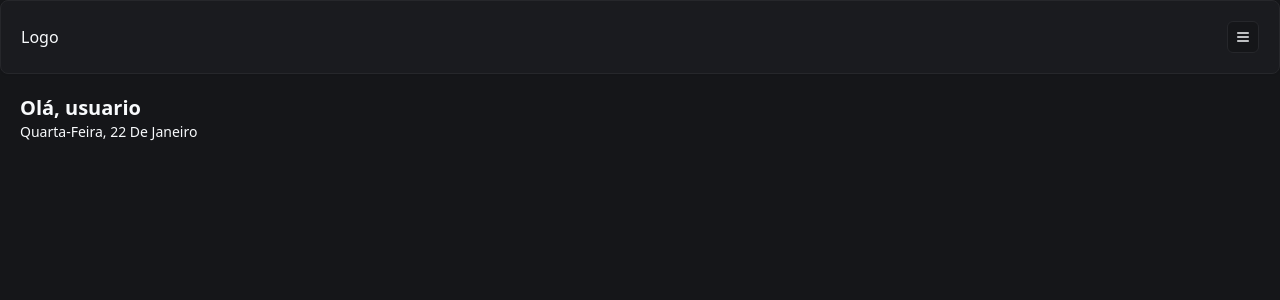
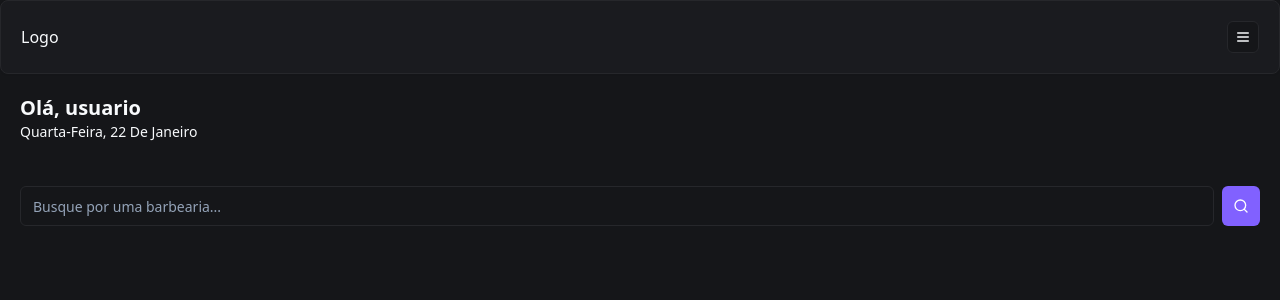
Before and after one commit to HiltonGustavoPluta/barbershop, a Next.js app: page / in a window 1280 px wide. Shown: the top 300 px of the page. Built offline with nearby package versions, Linux system fonts and the light colour scheme.

Commit message:
feat: add initial search component

```diff
--- /dev/null
+++ b/app/(home)/_components/search.tsx
@@ -0,0 +1,18 @@
+"use client"
+
+import { Button } from "@/components/ui/button";
+import { Input } from "@/components/ui/input";
+import { SearchIcon } from "lucide-react";
+
+const Search = () => {
+  return (
+    <div className="flex items-center gap-2">
+      <Input placeholder="Busque por uma barbearia..." />
+      <Button variant="default" size="icon">
+        <SearchIcon size={20} />
+      </Button>
+    </div>
+   );
+}
+
+export default Search;
--- a/app/(home)/page.tsx
+++ b/app/(home)/page.tsx
@@ -1,6 +1,7 @@
 import { format } from "date-fns"
 import Header from "@/components/header"
 import { ptBR } from "date-fns/locale";
+import Search from "./_components/search";
 
 export default function Home() {
   return (
@@ -15,6 +16,10 @@
           })}
         </p>
       </div>
+
+      <div className="px-5 mt-6">
+        <Search />
+      </div>
     </div>
   );
 }
--- /dev/null
+++ b/components/ui/input.tsx
@@ -0,0 +1,22 @@
+import * as React from "react"
+
+import { cn } from "@/app/_lib/utils"
+
+const Input = React.forwardRef<HTMLInputElement, React.ComponentProps<"input">>(
+  ({ className, type, ...props }, ref) => {
+    return (
+      <input
+        type={type}
+        className={cn(
+          "flex h-10 w-full rounded-md border border-input bg-background px-3 py-2 text-base ring-offset-background file:border-0 file:bg-transparent file:text-sm file:font-medium file:text-foreground placeholder:text-muted-foreground focus-visible:outline-none focus-visible:ring-2 focus-visible:ring-ring focus-visible:ring-offset-2 disabled:cursor-not-allowed disabled:opacity-50 md:text-sm",
+          className
+        )}
+        ref={ref}
+        {...props}
+      />
+    )
+  }
+)
+Input.displayName = "Input"
+
+export { Input }
```
